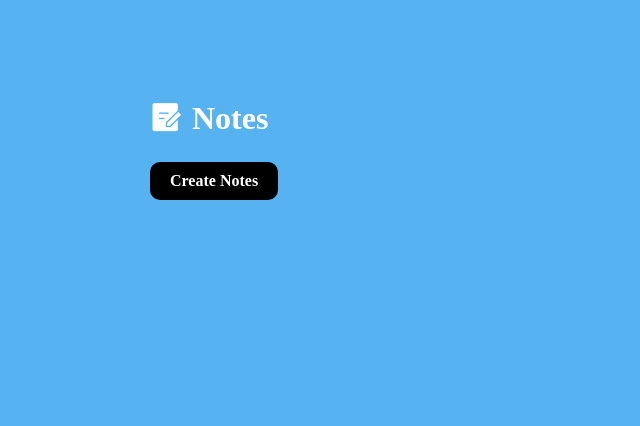
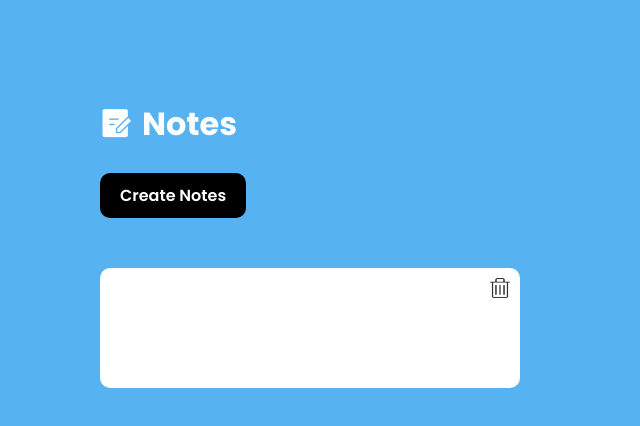
Before and after one commit to Sourav792/Learn-JavaScript, a plain HTML site: page projects/notesApp/index.html in a window 1280 px wide. Both pictures are taken after a click on the link "Create Notes". Shown: the whole page, without its empty margins (0-640 px from the left). Drawn offline with nearby package versions, Linux system fonts and the light colour scheme.

Commit message:
complete notes webapp

```diff
--- a/projects/notesApp/index.html
+++ b/projects/notesApp/index.html
@@ -17,13 +17,14 @@
         <h1 class="title">
           <span><i class="ri-draft-fill"></i></span>Notes
         </h1>
-        <a href="#" id="button">Create Notes</a>
+        <a href="#" id="create_btn">Create Notes</a>
       </div>
       <div class="notes_container">
+        <!-- <p contenteditable="true" class="notes"><img src="delete.png" id="delete_icon"></p> -->
 
       </div>
+      </div>
     </div>
-
     <script src="script.js"></script>
   </body>
 </html>
--- a/projects/notesApp/script.js
+++ b/projects/notesApp/script.js
@@ -0,0 +1,44 @@
+let createBtn = document.querySelector("#create_btn");
+let notesContainer = document.querySelector(".notes_container");
+let notes = document.querySelector("#notes");
+
+function showNotes() {
+  notesContainer.innerHTML = localStorage.getItem("notes");
+}
+showNotes()
+
+function UpdateStorage() {
+  localStorage.setItem("notes", notesContainer.innerHTML);
+}
+
+createBtn.addEventListener("click", () => {
+  let notes_box = document.createElement("p");
+  let img = document.createElement("img");
+  notes_box.setAttribute("contenteditable", "true");
+  notes_box.className = "notes";
+  img.src = "delete.png";
+  img.id = "delete_icon";
+
+  notesContainer.appendChild(notes_box).appendChild(img);
+});
+
+notesContainer.addEventListener("click", (e) => {
+  if (e.target.tagName === "IMG") {
+    e.target.parentElement.remove();
+    UpdateStorage();
+  } else if (e.target.tagName === "p") {
+    notes = document.querySelector("#notes");
+    notes.forEach((e) => {
+      e.onkeyup = function () {
+        UpdateStorage();
+      };
+    });
+  }
+
+  document.addEventListener('keydown', event => {
+    if(event.key === 'Enter') {
+        document.execCommand('insertLineBreak');
+        event.preventDefault();
+    }
+  })
+});
--- a/projects/notesApp/style.css
+++ b/projects/notesApp/style.css
@@ -1,3 +1,5 @@
+@import url('https://fonts.googleapis.com/css2?family=Poppins:ital,wght@0,100;0,200;0,300;0,400;0,500;0,600;0,700;0,800;0,900;1,100;1,200;1,300;1,400;1,500;1,600;1,700;1,800;1,900&display=swap');
+
 * {
 margin: 0;
 padding: 0;
@@ -7,12 +9,13 @@ body {
 width: 100%;
 height: 100%;
 background-color: #56b2f0;
+font-family: "Poppins", sans-serif;
 }
 
 .container {
     width: 100%;
     height: 100%;
-    padding: 100px 150px;
+    padding: 100px 100px;
     display: flex;
     gap: 50px;
     flex-direction: column;
@@ -30,7 +33,7 @@ background-color: #56b2f0;
 .title span {
     margin-right: 10px;
 }
-#button {
+#create_btn {
     color: #fff;
     text-decoration: none;
     margin-top: 25px;
@@ -43,46 +46,39 @@ background-color: #56b2f0;
     cursor: pointer;
     transition: .5s color, .5s background-color;
 }
-#button:hover {
+#create_btn:hover {
     background-color: #fff;
     color: #000;
     box-shadow: 0 0 10px #000;
 }
-
-/* .notes_container {
-    height: 80%;
+.notes_container {
+    width: 100%;
+    height: 100%;
+    min-height: 100px;
+    gap: 20px;
     display: flex;
     justify-content: start;
     align-items: start;
+    flex-wrap: wrap;
 }
 .notes {
-    min-height: 200px;
-    width: 400px;
-    background-color: #000;
+    width: 100%;
+    max-width: 420px;
+    min-height: 120px;
+    padding: 10px;
+    color: #000;
+    background: #fff;
+    font-size: 1rem;
+    font-weight: 400;
     border-radius: 10px;
 }
-.notes-header {
-    width: 100%;
-    height: 40px;
+.notes:focus {
+    outline: none;
 }
-.header-icon{
-    width: 40px;
-    height: 40px;
-    text-decoration: none;
-    display: flex;
-    justify-content: center;
-    align-items: center;
+
+#delete_icon {
+    width: 20px;
+    height: 20px;
+    float: right;
+    cursor: pointer;
 }
-.header-icon i {
-    font-size: 1.2rem;
-    color: #fff;
-}
-.content-box {
-    padding: 10px;
-    color: #fff;
-    font-size: 1.5rem;
-    font-weight: 500;
-}
-.content-box:focus {
-    outline: none;
-} */
```
Also changed, not shown: projects/notesApp/delete.png (added).
